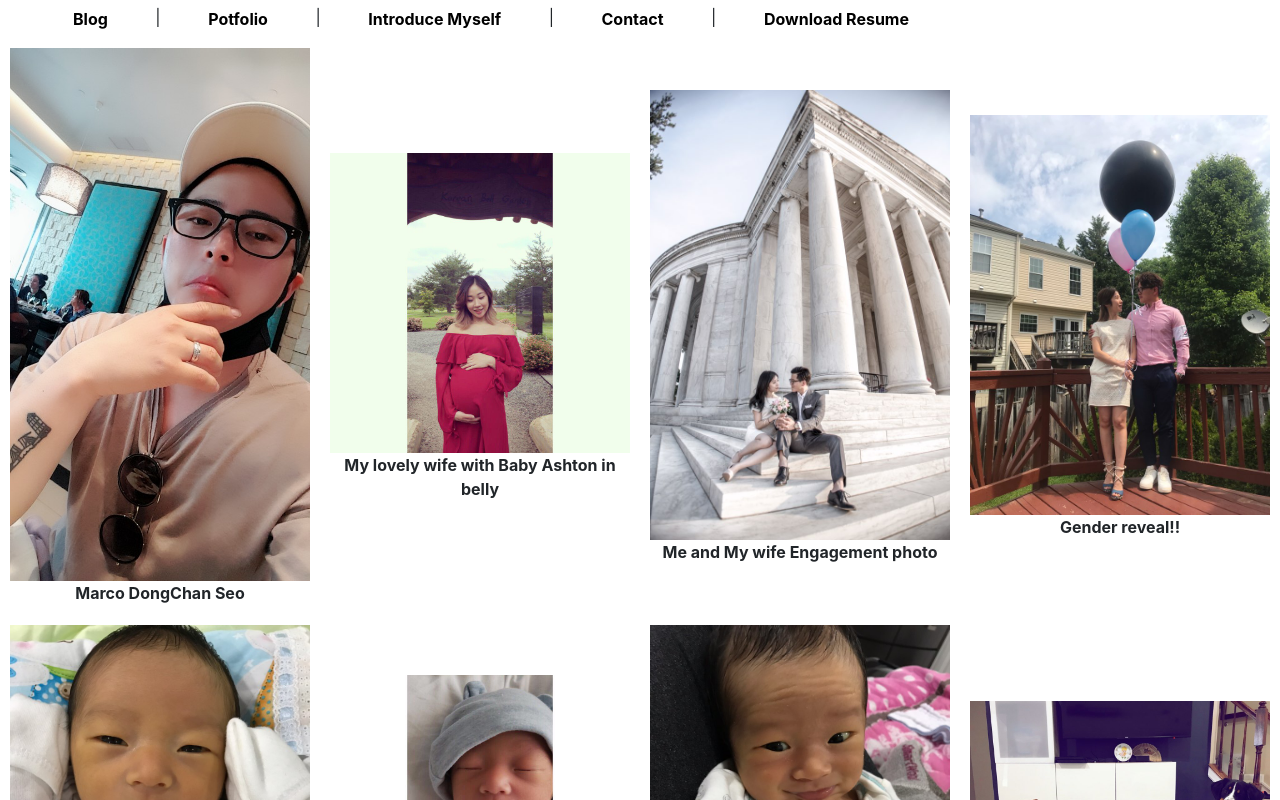
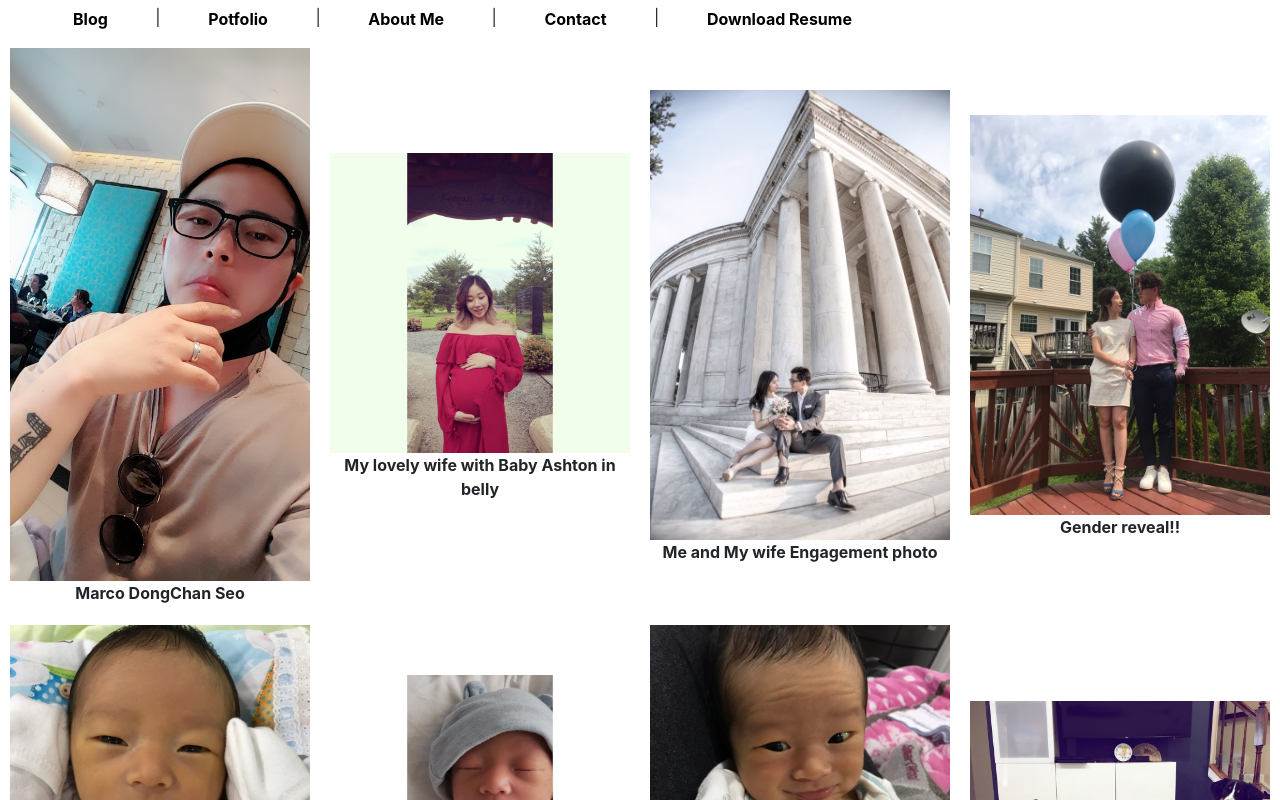
Before and after one commit to seeck3/blog, an Angular app: page /blog in a window 1280 px wide. Shown: the top 800 px of the page. Built offline with nearby package versions, Linux system fonts and the light colour scheme.

Commit message:
about me

```diff
--- a/src/app/nav/nav.component.html
+++ b/src/app/nav/nav.component.html
@@ -2,7 +2,7 @@
   <div><button class='btn btn-link' [routerLink]='["blog"]'>Blog</button></div> | <div><button class='btn btn-link'
       [routerLink]='["/blog", "potfolio"]'>Potfolio</button></div>
   |
-  <div><button class='btn btn-link' [routerLink]='["/blog", "myself"]'>Introduce Myself</button></div> | <div><button
-      class='btn btn-link' [routerLink]='["/blog", "contact"]'>Contact</button></div> | <div><button class='btn btn-link'
-      [routerLink]='["/blog", "resume"]'>Download Resume</button></div>
+  <div><button class='btn btn-link' [routerLink]='["/blog", "myself"]'>About Me</button></div> | <div><button class='btn btn-link'
+      [routerLink]='["/blog", "contact"]'>Contact</button></div> | <div><button class='btn btn-link' [routerLink]='["/blog", "resume"]'>Download
+      Resume</button></div>
 </div>
```
